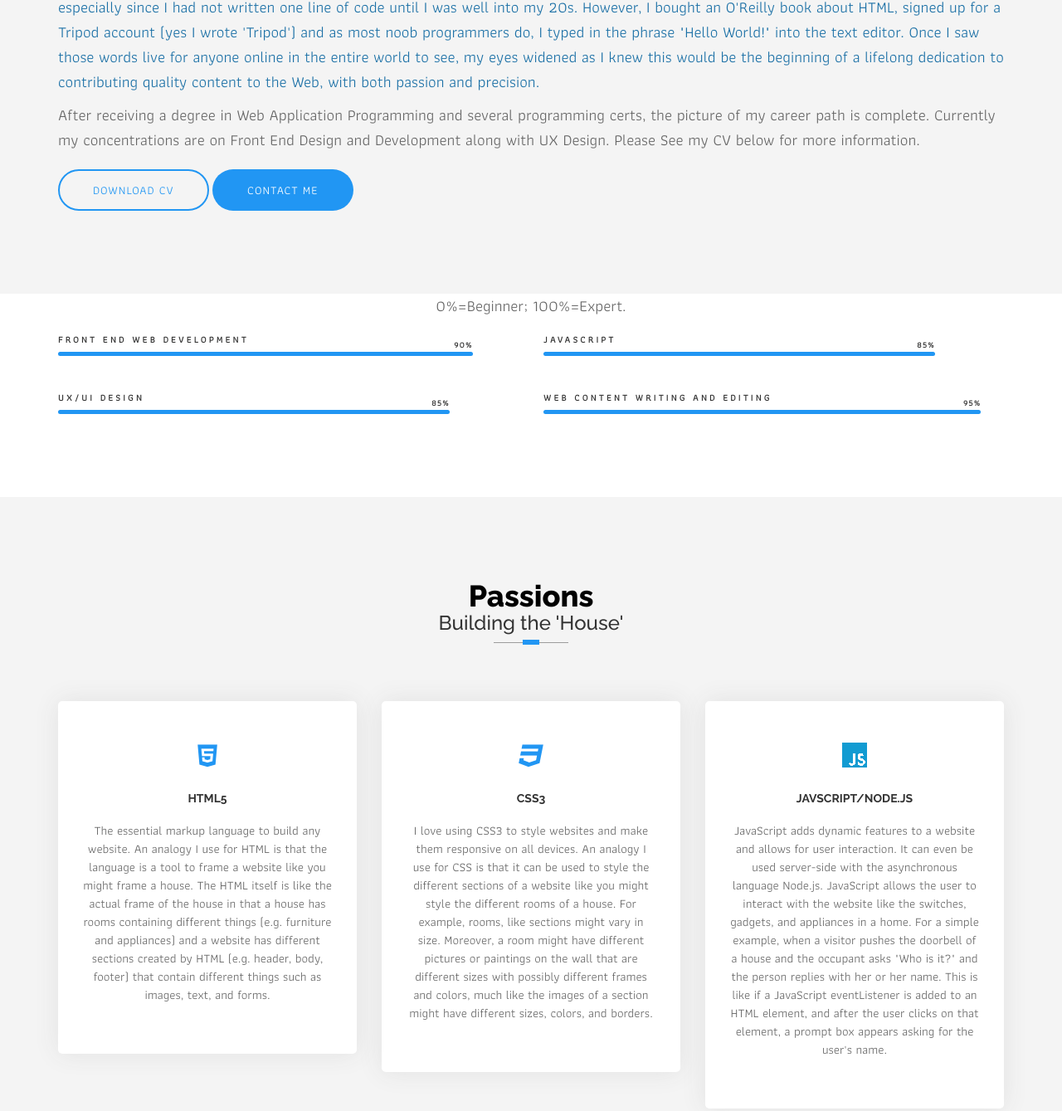
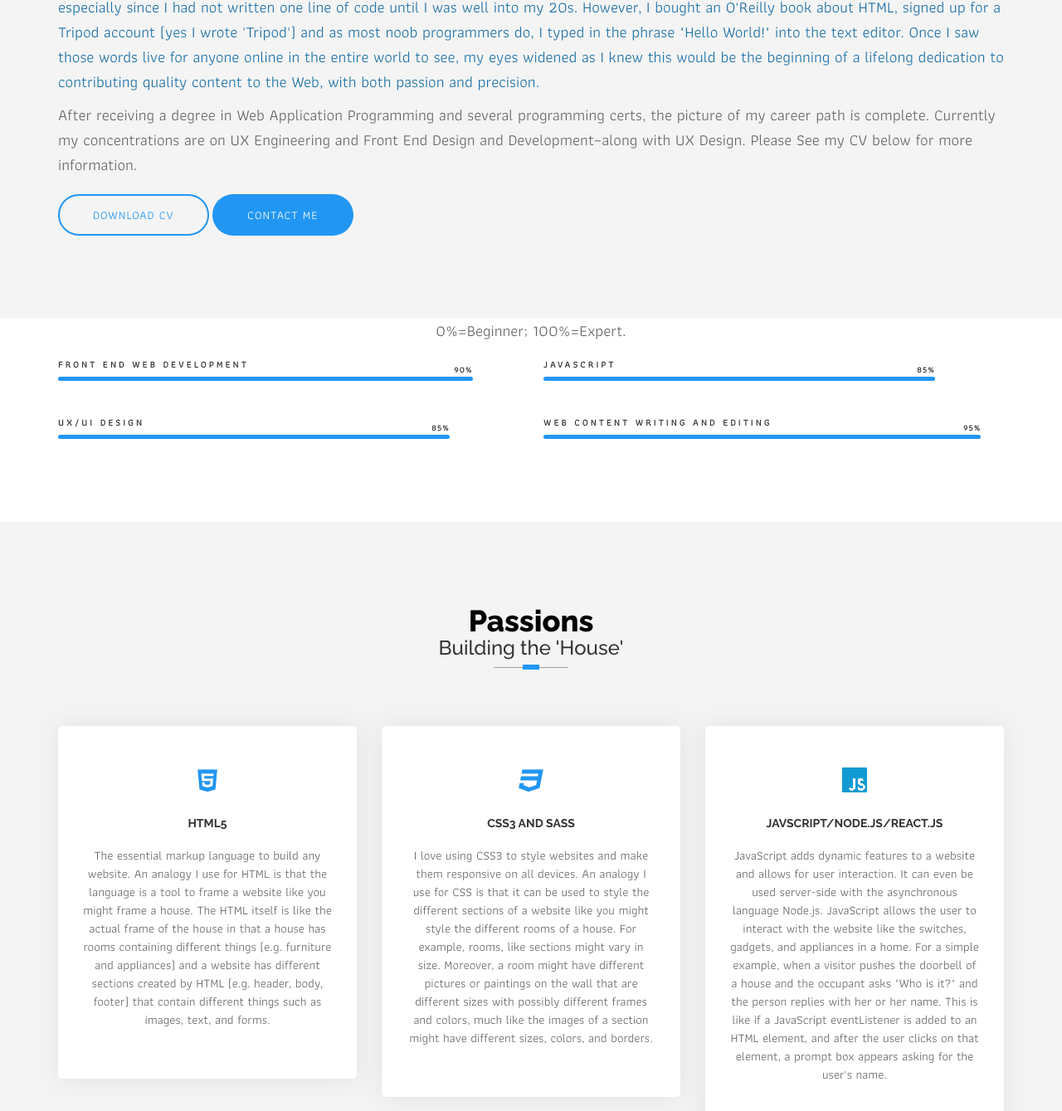
Before and after one commit to briankidd9design/web-portfolio, a plain HTML site: page index.html in a window 1280 px wide. Shown: the part 1516-2855 px from the top of the page at 83% size. Drawn offline with nearby package versions, Linux system fonts and the light colour scheme.

Commit message:
adds more specific concentrations to bio and passions section

```diff
--- a/index.html
+++ b/index.html
@@ -292,9 +292,9 @@
             <p>
               After receiving a degree in Web Application Programming and
               several programming certs, the picture of my career path is
-              complete. Currently my concentrations are on Front End Design and
-              Development along with UX Design. Please See my CV below for more
-              information.
+              complete. Currently my concentrations are on UX Engineering and
+              Front End Design and Development–along with UX Design. Please See
+              my CV below for more information.
             </p>
 
             <a href="assets/BrianKiddResumeDeveloper.pdf" target="_blank">
@@ -381,7 +381,7 @@
           <div class="col-md-4 col-sm-4 wow fadeInUp" data-wow-delay="0.4s">
             <div class="service-item">
               <i class="fa fa-css3"></i>
-              <h4>CSS3</h4>
+              <h4>CSS3 and SASS</h4>
               <p>
                 I love using CSS3 to style websites and make them responsive on
                 all devices. An analogy I use for CSS is that it can be used to
@@ -399,7 +399,7 @@
             <div class="service-item">
               <p><img src="assets/images/jsLogo.png" alt="png logo" /></p>
               <br />
-              <h4>JavScript/Node.js</h4>
+              <h4>JavScript/Node.js/React.js</h4>
               <p>
                 JavaScript adds dynamic features to a website and allows for
                 user interaction. It can even be used server-side with the
```
